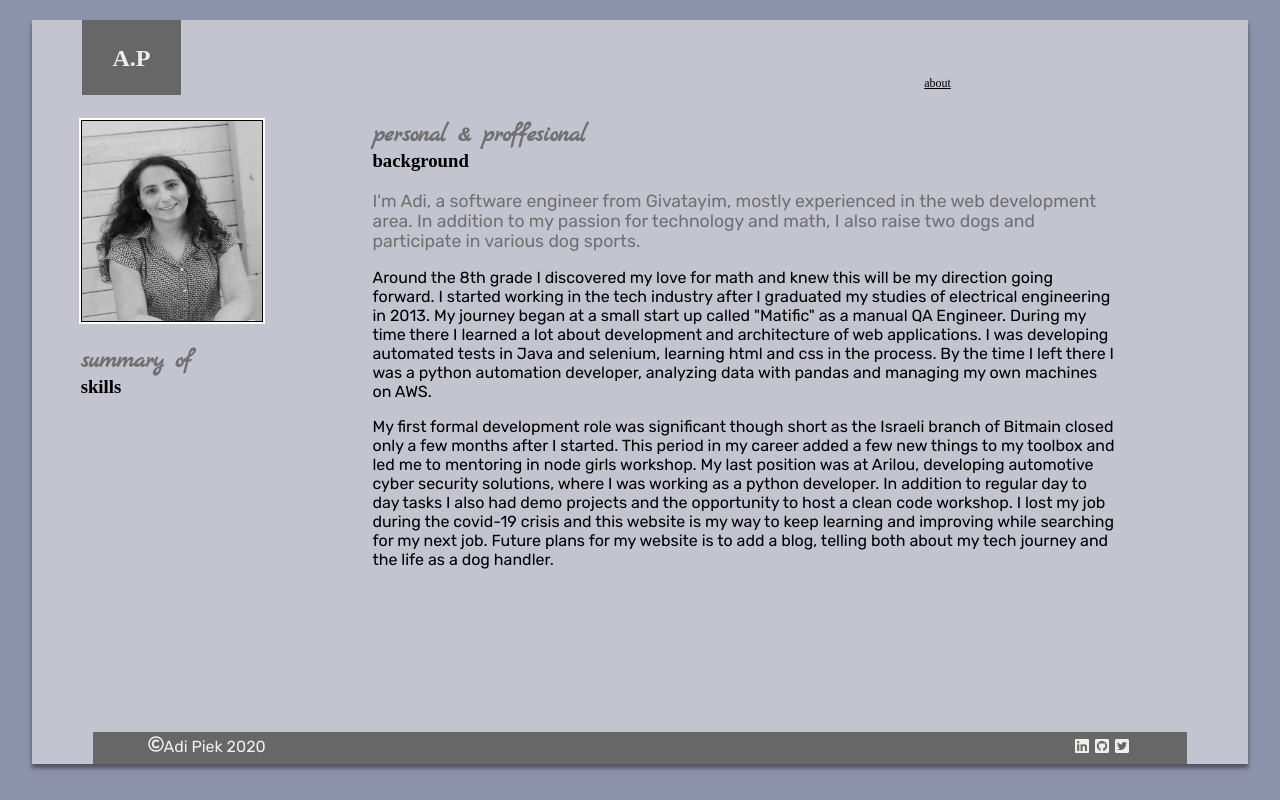
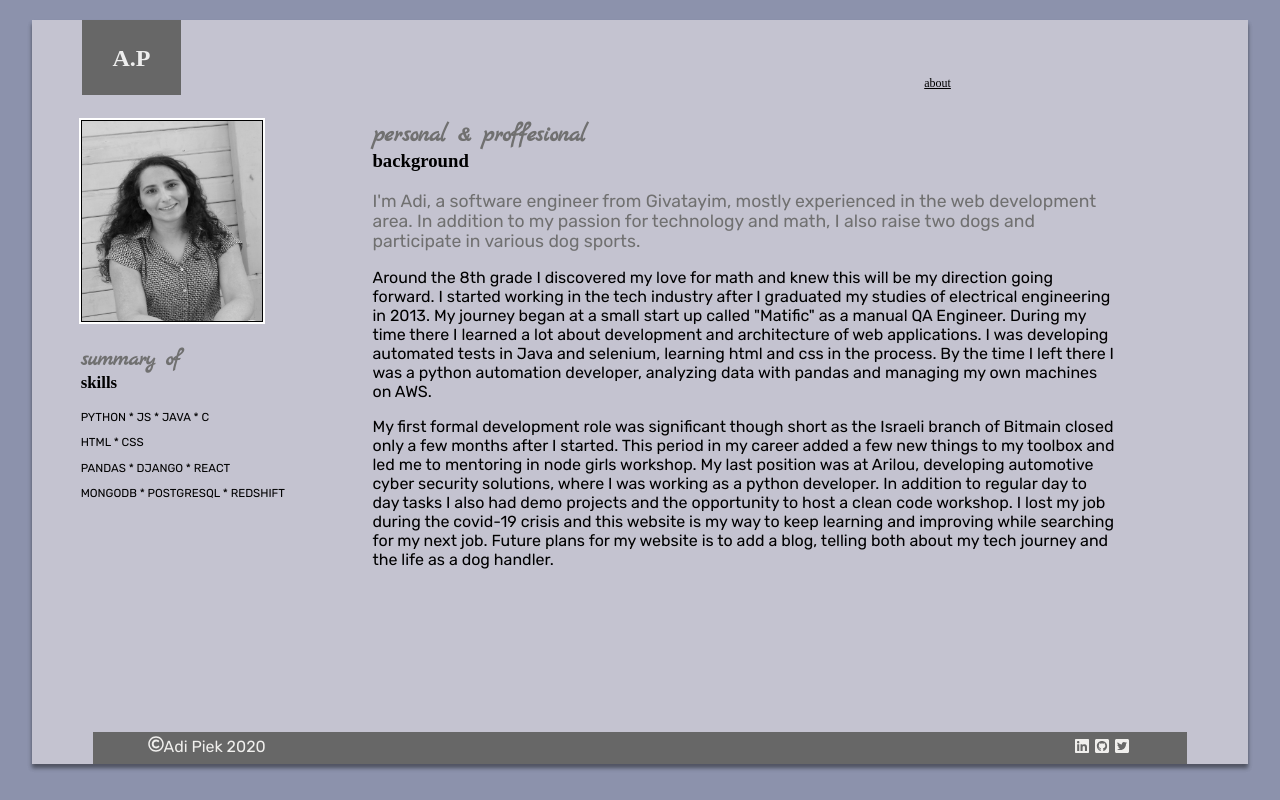
Before and after one commit to Adipie/personal_blog, a React (Create React App) app: page / in a window 1280 px wide. Built offline with nearby package versions, Linux system fonts and the light colour scheme; a web font is replaced by a local one.

Commit message:
add skill section

```diff
--- a/src/components/Navbar.css
+++ b/src/components/Navbar.css
@@ -88,6 +88,10 @@
   }
 
   @media screen and (max-width: 960px) {
+    .navbar {
+      position: relative;
+    }
+
     .NavbarItems {
       position: relative;
     }
--- /dev/null
+++ b/src/components/Skills.css
@@ -0,0 +1,5 @@
+.skill-content {
+    font-family: "Rubik";
+    width: 90%;
+    font-size: 80%;
+}
--- /dev/null
+++ b/src/components/Skills.js
@@ -0,0 +1,13 @@
+import React from 'react';
+import './Skills.css';
+
+function Skills() {
+    return <div className="skill-content">
+        <p>PYTHON * JS * JAVA * C </p>
+        <p>HTML * CSS</p>
+        <p>PANDAS * DJANGO * REACT</p>
+        <p>MONGODB * POSTGRESQL * REDSHIFT</p>
+    </div>
+}
+
+export default Skills;
--- a/src/pages/About.css
+++ b/src/pages/About.css
@@ -11,6 +11,7 @@
 #left {
     float: left;
     width: 25%;
+    font-size: 90%;
 }
 
 #right {
--- a/src/pages/about.js
+++ b/src/pages/about.js
@@ -1,6 +1,7 @@
 import React from 'react';
 import profile from '../images/profile.jpg'
 import SectionTitle from '../components/section_title'
+import Skills from '../components/Skills'
 import './About.css'
 
 function About() {
@@ -9,6 +10,7 @@ function About() {
                     <img src={profile} alt="profile pic" id="profile_pic" />
                     <div className="skill_summary">
                         <SectionTitle top="summary of" bottom="skills" />
+                        <Skills />
                     </div>
                 </div>
                 <div id="right">
```
